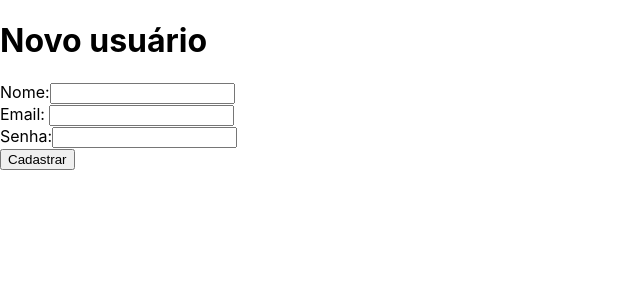
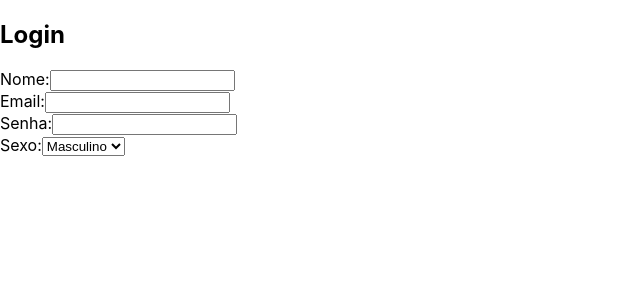
Before and after one commit to JeffyMesquita/meusite, a React (Create React App) app: page / in a window 1280 px wide. Shown: the top 300 px of the page, without its empty margins (0-640 px from the left). Built offline with nearby package versions, Linux system fonts and the light colour scheme.

Commit message:
Manipulando Forms pt2
Manipulando Forms pt2

```diff
--- a/src/App.js
+++ b/src/App.js
@@ -4,61 +4,70 @@ class App extends Component {
   constructor(props) {
     super(props);
     this.state = {
+      form: {
         nome: "",
         email: "",
         senha: "",
-      error: "",
+        sexo: "",
+      },
     };
 
-    this.cadastrar = this.cadastrar.bind(this);
+    this.dadosForm = this.dadosForm.bind(this);
   }
 
-  cadastrar(event) {
-    const {nome, email, senha} = this.state;
-
-    if(nome !== '' && email !== '' && senha !== '') {
-      alert(`Nome: ${nome} \nEmail: ${email} \nSenha: ${senha}`);
-    } else {
-      this.setState({
-        error: 'Ops! Parece que está faltando algo!?'
-      })
-    }
-
-    event.preventDefault();
+  dadosForm(e) {
+    let form = this.state.form;
+    form[e.target.name] = e.target.value;
+    this.setState({ form: form });
   }
 
   render() {
     return (
       <div>
-        <h1>Novo usuário</h1>
-        {this.state.error && <p>{this.state.error}</p>}
-        <form onSubmit={this.cadastrar}>
-          <label>Nome:</label>
+        <h2>Login</h2>
+        Nome:
         <input
           type="text"
-            value={this.state.nome}
-            onChange={(e) => this.setState({ nome: e.target.value })}
+          name="nome"
+          value={this.state.form.nome}
+          onChange={this.dadosForm}
         />
 
         <br />
-          <label>Email: </label>
+        Email:
         <input
           type="email"
-            value={this.state.email}
-            onChange={(e) => this.setState({ email: e.target.value })}
+          name="email"
+          value={this.state.form.email}
+          onChange={this.dadosForm}
+        />{" "}
+
+        <br />
+        Senha:
+        <input
+          type="text"
+          name="senha"
+          value={this.state.form.senha}
+          onChange={this.dadosForm}
         />
 
         <br />
-          <label>Senha:</label>
-          <input
-            type="password"
-            value={this.state.senha}
-            onChange={(e) => this.setState({ senha: e.target.value })}
-          />
+        Sexo:
+        <select
+          name="sexo"
+          value={this.state.form.sexo}
+          onChange={this.dadosForm}
+        >
+          <option value="masculino">Masculino</option>
+          <option value="feminino">Feminino</option>
+        </select>
 
-          <br />
-          <button type="submit">Cadastrar</button>
-        </form>
+        <div>
+          <h3>{this.state.form.nome}</h3>
+          <h3>{this.state.form.email}</h3>
+          <h3>{this.state.form.senha}</h3>
+          <h3>{this.state.form.sexo}</h3>
+        </div>
       </div>
     );
   }
```
Lines whose indentation alone changed are shown as unchanged.
